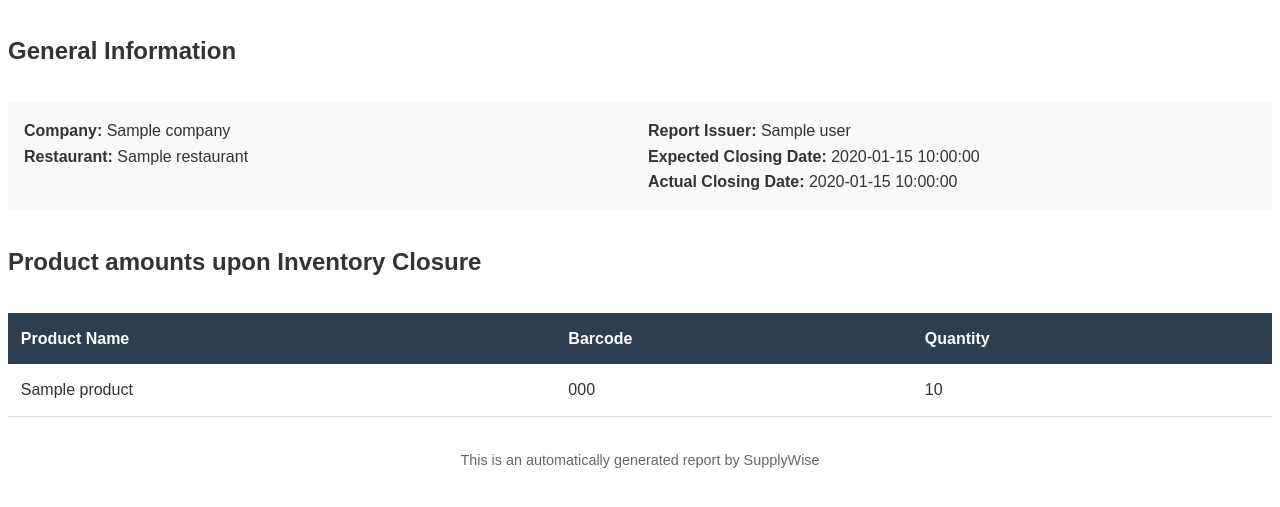
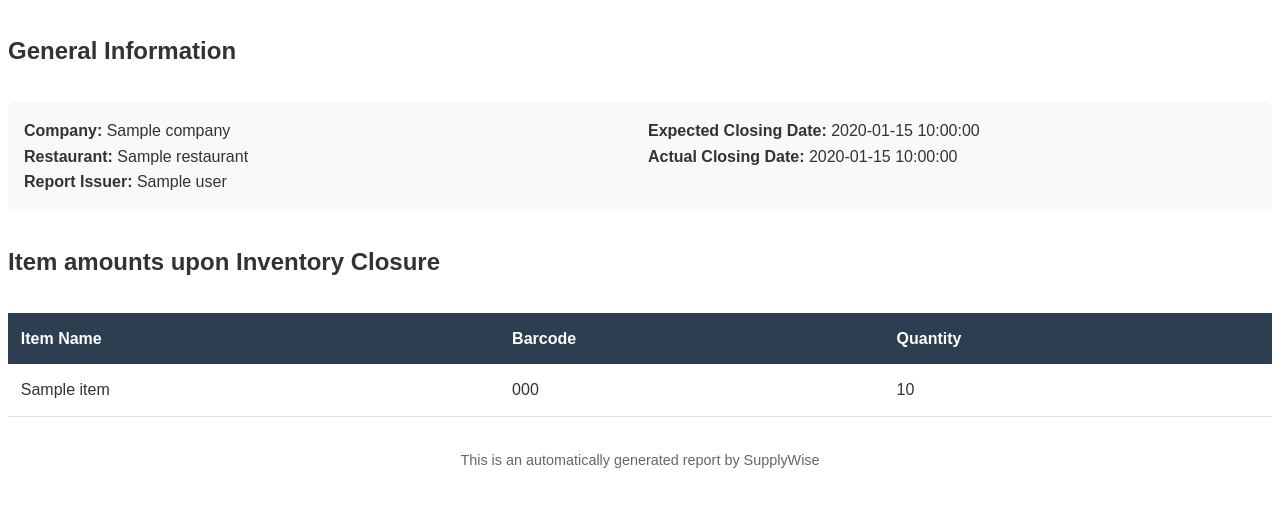
Before and after one commit to SupplyWise/SupplyWiseReporting, a Python web app: template src/templates/report_template.html in a window 1280 px wide. Shown: the part 154-661 px from the top of the page. Run offline with Jinja, Linux system fonts and the light colour scheme; the template is opened without the code that fills it: most values are stand-ins (such as "Sample title", 1, 10 or a date in 2020).

Commit message:
fix: fix name and barcode not showing in reports and rename 'Product' to 'Item' in models, templates, and tests for consistency

```diff
--- a/src/templates/report_template.html
+++ b/src/templates/report_template.html
@@ -39,22 +39,22 @@
             grid-template-columns: repeat(2, 1fr);
             gap: 1em;
         }
-        .products-table {
+        .items-table {
             width: 100%;
             border-collapse: collapse;
             margin: 2em 0;
         }
-        .products-table th {
+        .items-table th {
             background: #2c3e50;
             color: white;
             padding: 0.8em;
             text-align: left;
         }
-        .products-table td {
+        .items-table td {
             padding: 0.8em;
             border-bottom: 1px solid #ddd;
         }
-        .products-table tr:nth-child(even) {
+        .items-table tr:nth-child(even) {
             background: #f8f9fa;
         }
         .footer {
@@ -77,32 +77,32 @@
         <div class="info-grid">
             <div>
                 <strong>Company:</strong> {{ report.company_data.name }}<br>
-                <strong>Restaurant:</strong> {{ report.restaurant_data.name }}
+                <strong>Restaurant:</strong> {{ report.restaurant_data.name }}<br>
+                <strong>Report Issuer:</strong> {{ report.user_data.name }}<br>
             </div>
             <div>
-                <strong>Report Issuer:</strong> {{ report.user_data.name }}<br>
                 <strong>Expected Closing Date:</strong> {{ report.inventory_data.expected_close_time.strftime('%Y-%m-%d %H:%M:%S') }}<br>
                 <strong>Actual Closing Date:</strong> {{ report.inventory_data.actual_close_time.strftime('%Y-%m-%d %H:%M:%S') }}
             </div>
         </div>
     </div>
 
-    <h2>Product amounts upon Inventory Closure</h2>
+    <h2>Item amounts upon Inventory Closure</h2>
 
-    <table class="products-table">
+    <table class="items-table">
         <thead>
             <tr>
-                <th>Product Name</th>
+                <th>Item Name</th>
                 <th>Barcode</th>
                 <th>Quantity</th>
             </tr>
         </thead>
         <tbody>
-            {% for product in report.inventory_data.products %}
+            {% for item in report.inventory_data.items %}
             <tr>
-                <td>{{ product.name }}</td>
-                <td>{{ product.barcode }}</td>
-                <td>{{ product.quantity }}</td>
+                <td>{{ item.name or "N/A" }}</td>
+                <td>{{ item.barcode or "N/A" }}</td>
+                <td>{{ item.quantity }}</td>
             </tr>
             {% endfor %}
         </tbody>
```
Also changed, not shown: src/models/entities.py (+13 -13 lines), tests/test_routes.py (+6 -6 lines), tests/test_services/test_report_generator.py (+3 -3 lines), tests/utils/report.py (+6 -6 lines).
